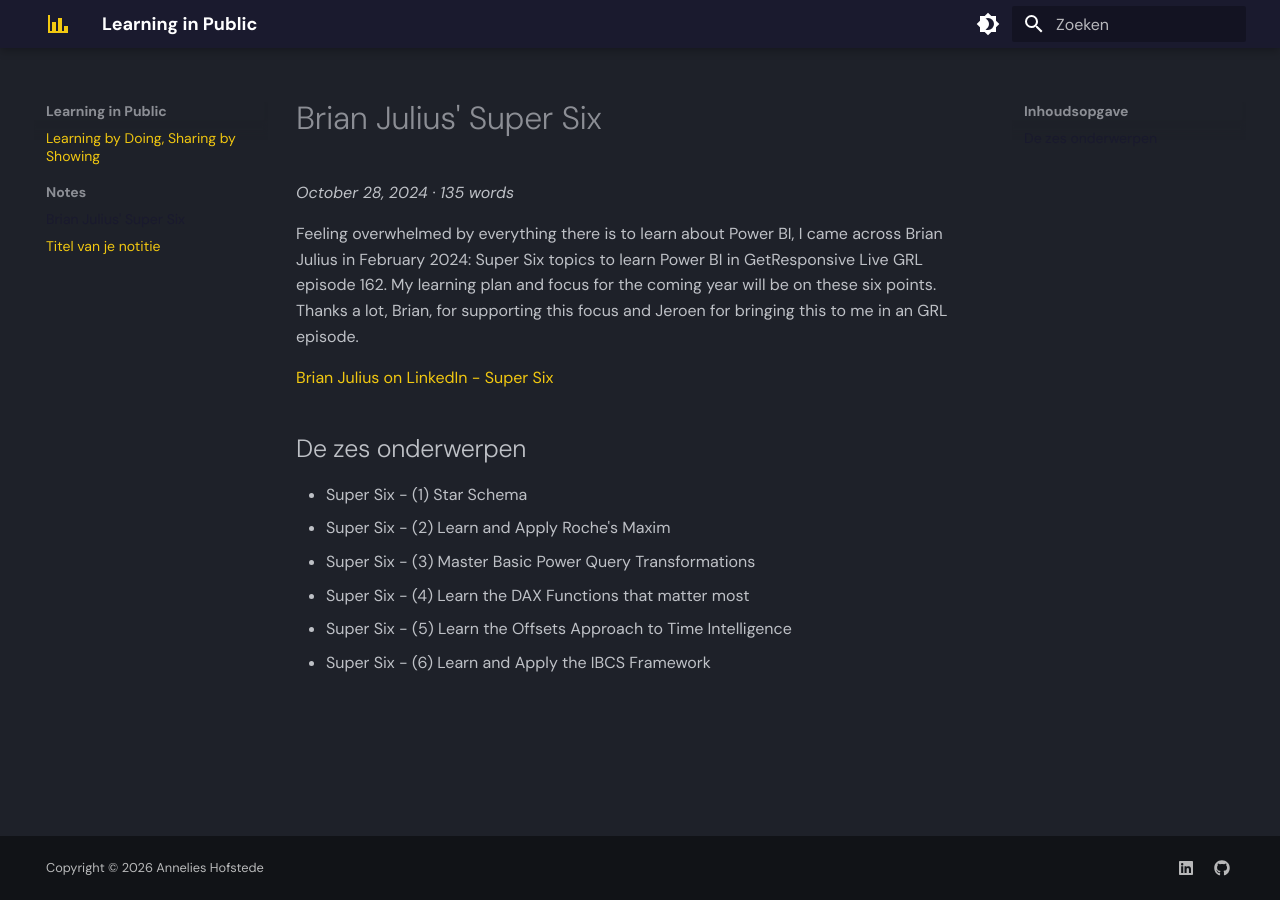
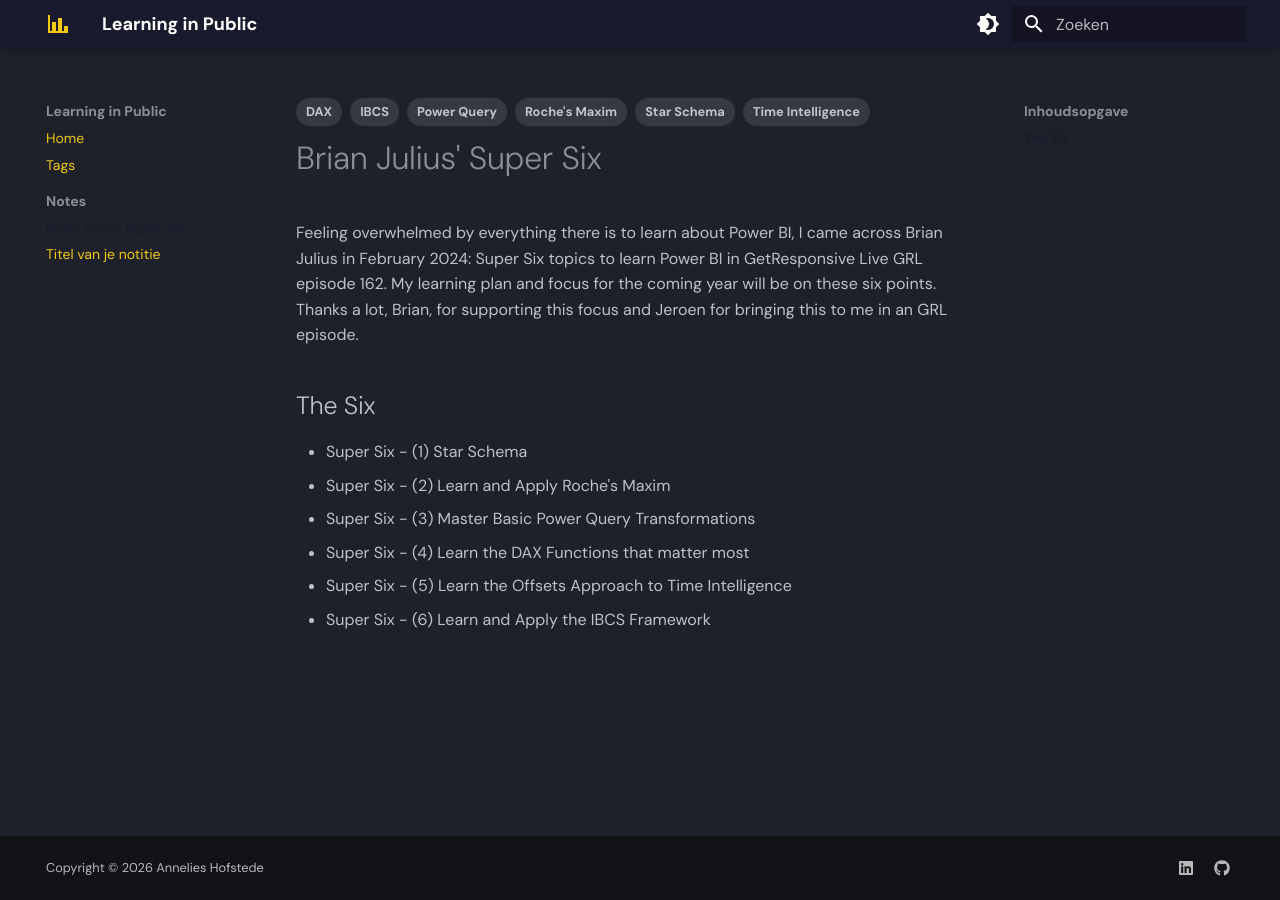
Before and after one commit to annelieshofstede/webstede_info, an MkDocs documentation site: the page built from docs/notes/brian_julius_super_six.md, in a window 1280 px wide. Built offline with MkDocs 1.6.1 and Material for MkDocs 9.7.7, drawn with Linux system fonts in a browser that asks for light colours.

Commit message:
taal aangepast

```diff
--- a/docs/notes/brian_julius_super_six.md
+++ b/docs/notes/brian_julius_super_six.md
@@ -1,6 +1,14 @@
+---
+date: 2024-10-28
+tags:
+  - Star Schema
+  - Roche's Maxim
+  - Power Query
+  - DAX
+  - Time Intelligence
+  - IBCS
+---
 # Brian Julius' Super Six
-
-*October 28, 2024 · 135 words*
 
 Feeling overwhelmed by everything there is to learn about Power BI,
 I came across Brian Julius in February 2024: Super Six topics to learn
@@ -9,9 +17,7 @@ focus for the coming year will be on these six points. Thanks a lot,
 Brian, for supporting this focus and Jeroen for bringing this to me
 in an GRL episode.
 
-[Brian Julius on LinkedIn - Super Six](#)
-
-## De zes onderwerpen
+## The Six
 
 - Super Six - (1) Star Schema
 - Super Six - (2) Learn and Apply Roche's Maxim
--- a/mkdocs.yml
+++ b/mkdocs.yml
@@ -41,6 +41,7 @@ plugins:
   - tags
 
 extra:
+  date_format: "%B %Y"
   generator: false
   social:
     - icon: fontawesome/brands/linkedin
```
Also changed, not shown: docs/index.md (+1 -1 lines), docs/tags.md (added, +3 -0 lines).
